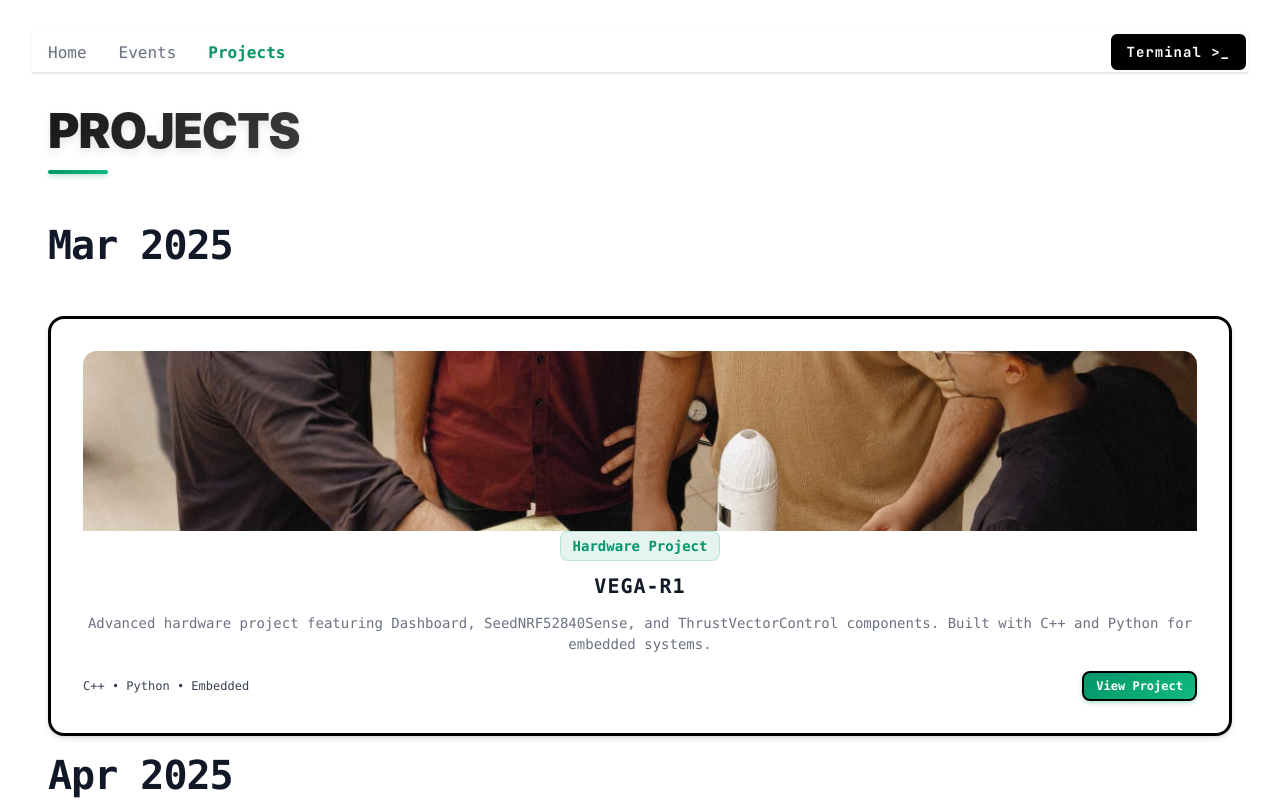
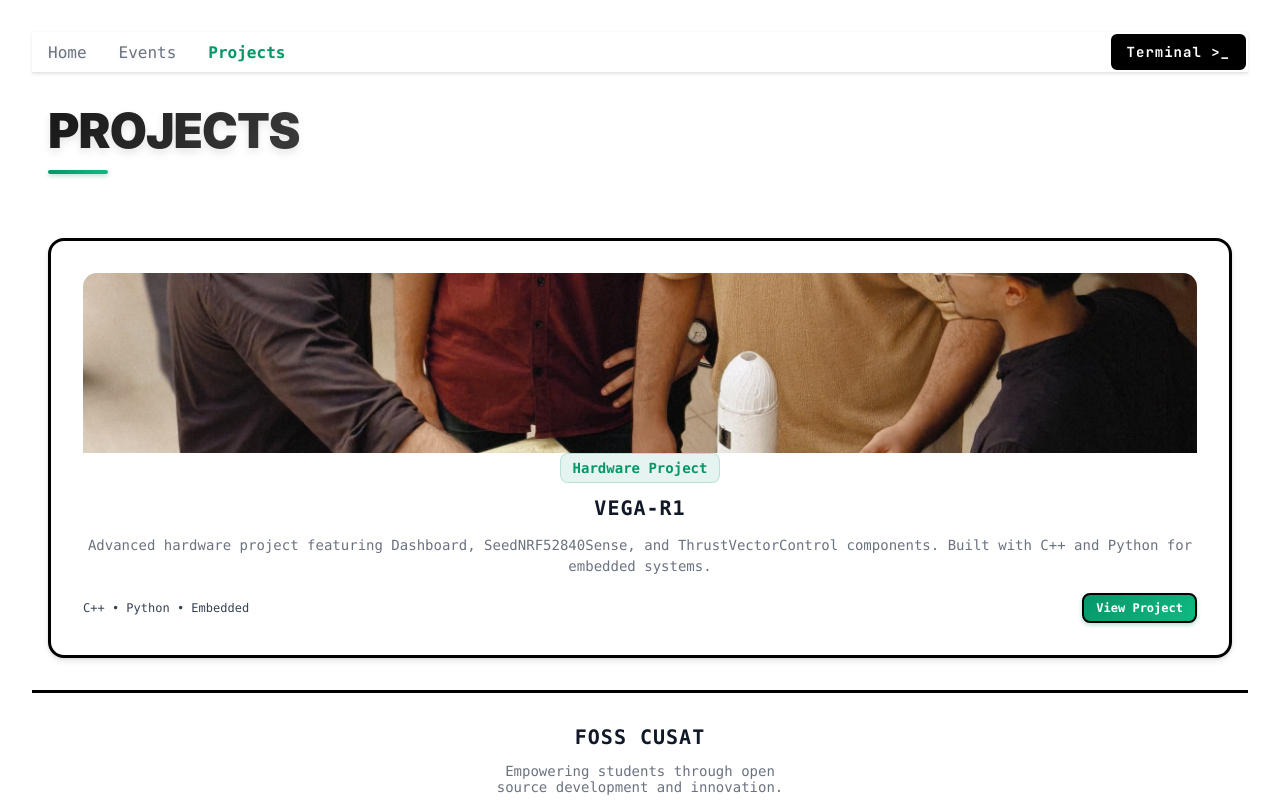
Before and after one commit to foss-cusat/foss-website, a React (Vite) app: page /projects in a window 1280 px wide. Shown: the top 800 px of the page. Built offline with nearby package versions, Linux system fonts and the light colour scheme.

Commit message:
edited projects and events

```diff
--- a/src/pages/Events.jsx
+++ b/src/pages/Events.jsx
@@ -9,77 +9,11 @@ const Events = () => {
   const events = [
     {
       id: 1,
-      title: 'Web Designing Competition',
-      organization: 'FOSS Club PDEA COEM',
-      date: '24 Jul 2025',
-      location: "PDEA's College of Engineering",
-      type: 'competition',
-      tagColor: 'green',
-      hasIcon: true
-    },
-    {
-      id: 2,
-      title: 'Virtual Meetup #1',
-      organization: 'SCIPY INDIA',
-      date: '26 Jul 2025',
-      location: 'Online',
-      type: 'meetup',
-      tagColor: 'black'
-    },
-    {
-      id: 3,
-      title: 'August Meetup',
-      organization: 'LUCKNOW',
-      date: '02 Aug 2025',
-      location: 'IIIT Lucknow',
-      type: 'meetup',
-      tagColor: 'black'
-    },
-    {
-      id: 4,
-      title: 'FOSS Meetup Mumbai',
-      organization: 'MUMBAI',
-      date: '02 Aug 2025',
-      location: 'Frappe, Vidyavihar',
-      type: 'meetup',
-      tagColor: 'black'
-    },
-    {
-      id: 5,
-      title: 'Unbox Freedom: Dive into Open Source',
-      organization: 'SRM KTR',
-      date: '05 Aug 2025',
-      location: 'Turing Hall, 8th floor TP, SRM',
+      title: 'Inauguration Ceremony: Git, GitHub & GitLab Workshop',
+      organization: 'FOSS CUSAT',
+      date: '13 Aug 2025',
+      location: 'CUSAT Campus, Kochi',
       type: 'workshop',
-      tagColor: 'green',
-      hasIcon: true
-    },
-    {
-      id: 6,
-      title: 'FOSS meetup Bangalore - Community Building',
-      organization: 'BENGALURU',
-      date: '09 Aug 2025',
-      location: 'Samagata Foundation',
-      type: 'meetup',
-      tagColor: 'black'
-    },
-    {
-      id: 7,
-      title: 'Linux Installation Festival',
-      organization: 'FOSS CUSAT',
-      date: '15 Aug 2025',
-      location: 'CUSAT Campus, Kochi',
-      type: 'festival',
-      tagColor: 'green',
-      hasIcon: true
-    },
-    {
-      id: 8,
-      title: 'Open Source Hackathon',
-      organization: 'FOSS CUSAT',
-      date: '22 Aug 2025',
-      location: 'Innovation Center, CUSAT',
-      type: 'hackathon',
       tagColor: 'green',
       hasIcon: true
     }
--- a/src/pages/Home.jsx
+++ b/src/pages/Home.jsx
@@ -23,7 +23,8 @@ const Home = () => {
       location: 'CUSAT Campus, Kochi',
       type: 'workshop',
       tagColor: 'green',
-      hasIcon: true
+      hasIcon: true,
+      hasRegister: false
     }
   ];
 
@@ -185,7 +186,9 @@ const Home = () => {
                             <MapPin className="w-4 h-4 mr-1.5" style={{ color: '#6b7280' }} />
                             <span style={{ display: '-webkit-box', WebkitLineClamp: 1, WebkitBoxOrient: 'vertical', overflow: 'hidden' }}>{event.location}</span>
                           </div>
-                          <button className="px-3 py-1.5 text-xs font-semibold rounded-lg transition-all duration-200 hover:scale-105" style={{ background: 'linear-gradient(135deg, #059669 0%, #10b981 100%)', color: 'white', boxShadow: '0 2px 4px rgba(5, 150, 105, 0.3)' }}>Register</button>
+                          {event.hasRegister !== false && (
+                            <button className="px-3 py-1.5 text-xs font-semibold rounded-lg transition-all duration-200 hover:scale-105" style={{ background: 'linear-gradient(135deg, #059669 0%, #10b981 100%)', color: 'white', boxShadow: '0 2px 4px rgba(5, 150, 105, 0.3)' }}>Register</button>
+                          )}
                         </div>
                       </div>
                     </motion.div>
--- a/src/pages/Projects.jsx
+++ b/src/pages/Projects.jsx
@@ -20,34 +20,6 @@ const Projects = () => {
       date: '25 Mar 2025',
       status: 'active',
       image: '/vega-r1.jpeg'
-    },
-    {
-      id: 2,
-      title: 'FOSSEE Website',
-      description: 'Modern website for the FOSSEE club built with React and Vite. Features terminal interface and dark theme.',
-      category: 'web',
-      tech: ['React', 'Vite', 'CSS3', 'JavaScript'],
-      github: 'https://github.com/fossee-club/website',
-      live: 'https://fossee-club.org',
-      stars: 23,
-      forks: 5,
-      contributors: 4,
-      date: '15 Apr 2025',
-      status: 'active'
-    },
-    {
-      id: 3,
-      title: 'Linux Command Trainer',
-      description: 'Interactive web application to learn Linux commands through hands-on exercises and challenges.',
-      category: 'education',
-      tech: ['Python', 'Flask', 'JavaScript', 'SQLite'],
-      github: 'https://github.com/fossee-club/linux-trainer',
-      live: 'https://linux-trainer.fossee.org',
-      stars: 67,
-      forks: 15,
-      contributors: 12,
-      date: '25 Apr 2025',
-      status: 'active'
     }
   ];
 
@@ -61,21 +33,6 @@ const Projects = () => {
   const filteredProjects = projects.filter(project =>
     activeFilter === 'all' || project.category === activeFilter
   );
-
-  // Group projects by month
-  const groupProjectsByMonth = (projects) => {
-    const grouped = {};
-    projects.forEach(project => {
-      const month = project.date.split(' ')[1] + ' ' + project.date.split(' ')[2];
-      if (!grouped[month]) {
-        grouped[month] = [];
-      }
-      grouped[month].push(project);
-    });
-    return grouped;
-  };
-
-  const groupedProjects = groupProjectsByMonth(filteredProjects);
 
   return (
     <div className="min-h-screen" style={{ background: '#ffffff' }}>
@@ -125,30 +82,11 @@ const Projects = () => {
         </div>
       </section>
 
-      {/* Projects by Month */}
+      {/* Projects Grid */}
       <section className="section" style={{ padding: '1rem 0' }}>
         <div className="container mx-auto px-4">
-          {Object.entries(groupedProjects).map(([month, monthProjects], monthIndex) => (
-            <motion.div
-              key={month}
-              initial={{ opacity: 0, y: 30 }}
-              animate={{ opacity: 1, y: 0 }}
-              transition={{ duration: 0.8, delay: 0.1 * monthIndex }}
-              className="mb-16"
-            >
-              {/* Month Header */}
-              <h2 className="section-title mb-8" style={{
-                color: '#111827',
-                fontSize: '2.5rem',
-                fontWeight: '800',
-                letterSpacing: '-0.025em',
-                textTransform: 'none',
-                textAlign: 'left'
-              }}>{month}</h2>
-
-              {/* Projects Grid */}
-              <div className="grid md:grid-cols-2 lg:grid-cols-3 gap-8">
-                {monthProjects.map((project, index) => (
+          <div className="grid md:grid-cols-2 lg:grid-cols-3 gap-8">
+            {filteredProjects.map((project, index) => (
               <motion.div
                 key={project.id}
                 initial={{ opacity: 0, y: 20 }}
@@ -289,11 +227,9 @@ const Projects = () => {
               </motion.div>
             ))}
           </div>
-        </motion.div>
-      ))}
 
-      {/* No Projects Found */}
-      {Object.keys(groupedProjects).length === 0 && (
+          {/* No Projects Found */}
+          {filteredProjects.length === 0 && (
             <motion.div
               initial={{ opacity: 0 }}
               animate={{ opacity: 1 }}
```
